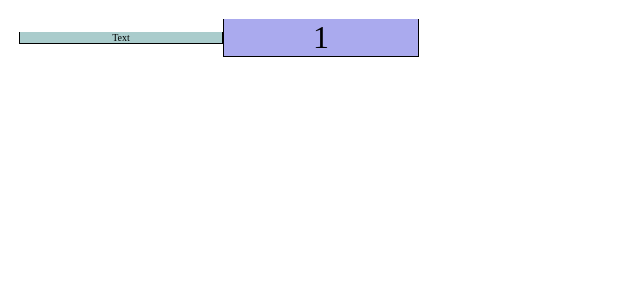
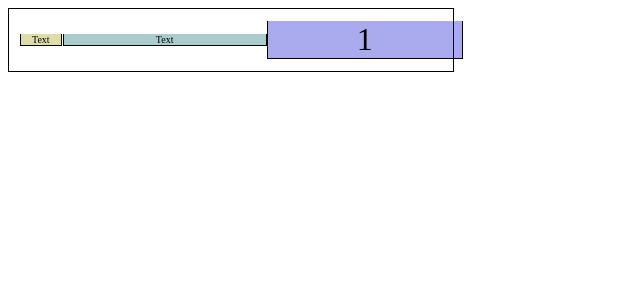
Before and after one commit to WinAuD/lab02-gevjz8, a React (Create React App) app: page / in a window 1280 px wide. Shown: the top 300 px of the page, without its empty margins (0-640 px from the left). Built offline with nearby package versions, Linux system fonts and the light colour scheme.

Commit message:
5 files modified

```diff
--- a/src/ADesc.js
+++ b/src/ADesc.js
@@ -4,18 +4,22 @@ import ANum from './ANum.js';
 
 class Table extends Component {
   render() {
-  const tableStyle = {
-    width: "400px",
-    textAlign: "center",
-    borderCollapse: "collapse",
 
-  }
+    const tableStyle = {
+      width: "400px",
+      textAlign: "center",
+      borderCollapse: "collapse",
+    }
 
     return (
       <table style={tableStyle} >
         <tr >
-          <td> <AText myColor={'#ACC'}/> </td>
-          <td> <ANum myColor={'#AAE'}/> </td>
+          <td>
+            <AText myColor={'#ACC'} mytext={this.props.mytext} />
+          </td>
+          <td>
+            <ANum myColor={'#AAE'} mynum={this.props.mynum}/>
+          </td>
         </tr>
       </table>
     );
--- a/src/AImage.js
+++ b/src/AImage.js
@@ -0,0 +1,21 @@
+import React, { Component } from "react";
+import './ANum.css';
+
+class App extends Component {
+  render() {
+    const color = this.props.myColor;
+
+    const textStyle = {
+      backgroundColor: color,
+      fontSize: "10px",
+      fontfamily: 'Arial'
+    }
+
+    return (
+      <div style={textStyle} className="page">
+        Text
+      </div>
+    );
+  }
+}
+export default App;
--- a/src/AText.js
+++ b/src/AText.js
@@ -4,6 +4,7 @@ import './ANum.css';
 class App extends Component {
   render() {
     const color = this.props.myColor;
+    //const mytext = this.props.mytext;
 
     const textStyle = {
       backgroundColor: color,
@@ -13,7 +14,7 @@ class App extends Component {
 
     return (
       <div style={textStyle} className="page">
-        Text
+        Text{this.props.mytext}
       </div>
     );
   }
--- a/src/Article.js
+++ b/src/Article.js
@@ -1,9 +1,11 @@
 import React, { Component } from "react";
-//import AImage from './AImage.js';
-//import ADesc from './ADesc.js';
+import AImage from './AImage.js';
+import ADesc from './ADesc.js';
 
 class Table extends Component {
   render() {
+
+    const imageSrc = this.props.imageSrc;
     const tableStyle = {
       width: "400px",
       textAlign: "center",
@@ -13,12 +15,9 @@ class Table extends Component {
 
     return (
       <table style={tableStyle} >
-        <tr >
-          <th >Color</th>
-          <th >Value</th>
-        </tr>
         <tr>
-
+          <td><AImage myColor={'#DDA'} imageSrc={this.props.imageSrc}/></td>
+          <td><ADesc mytext={this.props.mytext} mynum={this.props.mynum}/></td>
         </tr>
       </table>
     );
--- a/src/index.js
+++ b/src/index.js
@@ -3,5 +3,6 @@ import ReactDOM from "react-dom";
 
 import App from "./App";
 import ADesc from "./ADesc";
+import Article from "./Article";
 
-ReactDOM.render(<ADesc />, document.getElementById("divElement"));
+ReactDOM.render(<Article />, document.getElementById("divElement"));
```
Lines whose indentation alone changed are shown as unchanged.
